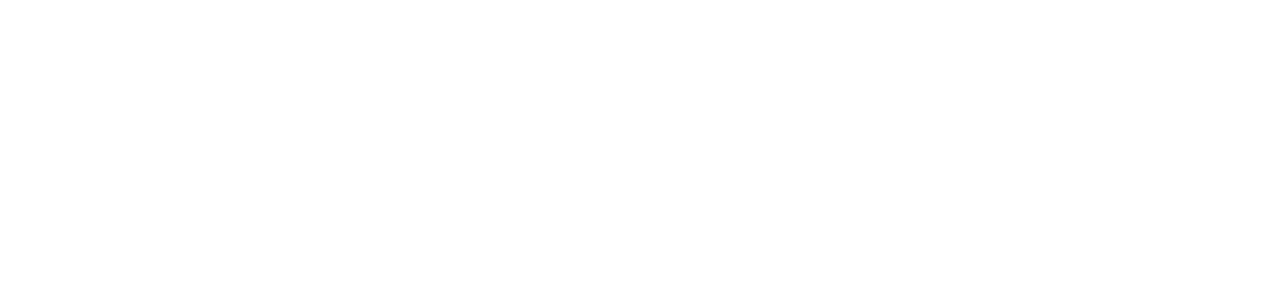
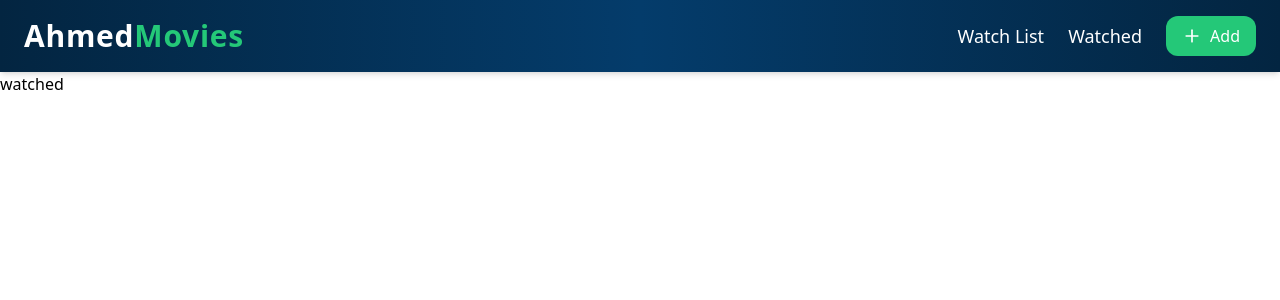
Before and after one commit to seadadevo/React-Movie-App, a React (Vite) app: page /watched in a window 1280 px wide. Shown: the top 300 px of the page. Built offline with nearby package versions, Linux system fonts and the light colour scheme.

Commit message:
setting up React Router Dom

```diff
--- a/package.json
+++ b/package.json
@@ -12,8 +12,10 @@
   "dependencies": {
     "@tailwindcss/vite": "^4.1.13",
     "axios": "^1.12.2",
+    "lucide-react": "^0.544.0",
     "react": "^19.1.1",
     "react-dom": "^19.1.1",
+    "react-router-dom": "^7.9.3",
     "tailwindcss": "^4.1.13"
   },
   "devDependencies": {
--- a/src/App.jsx
+++ b/src/App.jsx
@@ -1,10 +1,21 @@
 import React from 'react'
-
+import Header from './Components/Header'
+import Add from './Components/Add'
+import { BrowserRouter as Router, Routes, Route } from 'react-router-dom'
+import WatchList from './Components/WatchList'
+import Watched from './Components/Watched'
 const App = () => {
   return (
-    <div>
-
-    </div>
+    // <div>
+    // </div>
+    <Router>
+      <Header/>
+      <Routes>
+        <Route path='/' element={<WatchList/>} />
+        <Route path='/watched' element={<Watched/>} />
+        <Route path='/add' element={<Add/>} />
+      </Routes>
+    </Router>
   )
 }
 
--- /dev/null
+++ b/src/Components/Add.jsx
@@ -0,0 +1,19 @@
+const Add = () => {
+  return (
+    <div className="">
+      <div className="container mx-auto mt-10">
+        <div className="add-content flex items-center justify-center">
+            <div className="w-[500px]">
+                <input className="w-full rounded-2xl  p-3 text-2xl border" type="text" placeholder="search for movie..." />
+            </div>
+            <ul className="results">
+
+            </ul>
+
+        </div>
+      </div>
+    </div>
+  )
+}
+
+export default Add
--- a/src/Components/Header.jsx
+++ b/src/Components/Header.jsx
@@ -1,11 +1,59 @@
-import React from 'react'
+import { Plus } from "lucide-react";
+import { Link, NavLink } from "react-router-dom";
+
+const linksData =[
+  {
+    name: "Watch List",
+    path: "/"
+  },
+  {
+    name: "Watched",
+    path: "/watched"
+},
+]
 
 const Header = () => {
   return (
-    <div>
+    <header className="sticky top-0 z-50 w-full bg-gradient-to-r from-[#032541] via-[#043c6b] to-[#032541] shadow-md">
+      <div className="container mx-auto flex items-center justify-between py-4 px-6">
 
-    </div>
-  )
-}
+        <Link
+          to={"/"}
+          className="font-extrabold text-2xl sm:text-3xl tracking-wide text-white hover:text-[#24c878] transition-colors duration-300"
+        >
+          Ahmed<span className="text-[#24c878]">Movies</span>
+        </Link>
 
-export default Header
+
+        <div className="flex items-center space-x-6">
+
+          <ul className="hidden sm:flex items-center space-x-6">
+            {linksData.map(({name, path}, idx) => (
+              <li key={idx}>
+                <NavLink
+                  to={path}
+                  className="text-lg font-medium text-white hover:text-[#24c878] transition-colors duration-300"
+                >
+                  {name}
+                </NavLink>
+              </li>
+            ))}
+          </ul>
+
+
+          <NavLink
+            className="flex items-center gap-2 bg-[#24c878] text-white px-4 py-2 rounded-xl
+            hover:bg-[#1faa64] hover:scale-105 transition-all duration-200
+            focus:ring-2 focus:ring-[#24c878] focus:outline-none"
+            to={'/add'}
+          >
+            <Plus size={20} />
+            <span className="hidden sm:inline font-medium">Add</span>
+          </NavLink>
+        </div>
+      </div>
+    </header>
+  );
+};
+
+export default Header;
--- /dev/null
+++ b/src/Components/WatchList.jsx
@@ -0,0 +1,11 @@
+import React from 'react'
+
+const WatchList = () => {
+  return (
+    <div>
+      watchList
+    </div>
+  )
+}
+
+export default WatchList
--- /dev/null
+++ b/src/Components/Watched.jsx
@@ -0,0 +1,11 @@
+import React from 'react'
+
+const Watched = () => {
+  return (
+    <div>
+      watched
+    </div>
+  )
+}
+
+export default Watched
```
Also changed, not shown: 1 other file (tests, documents, lock files or other folders).
